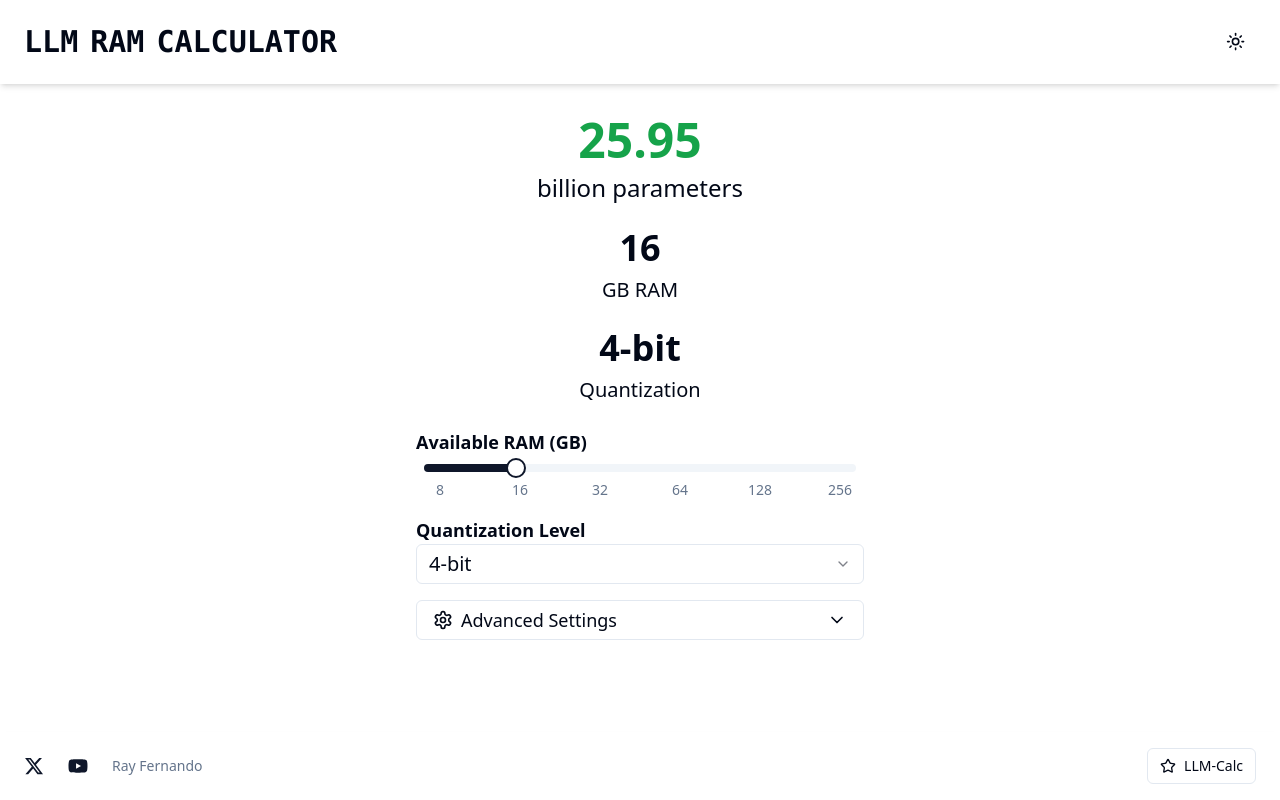
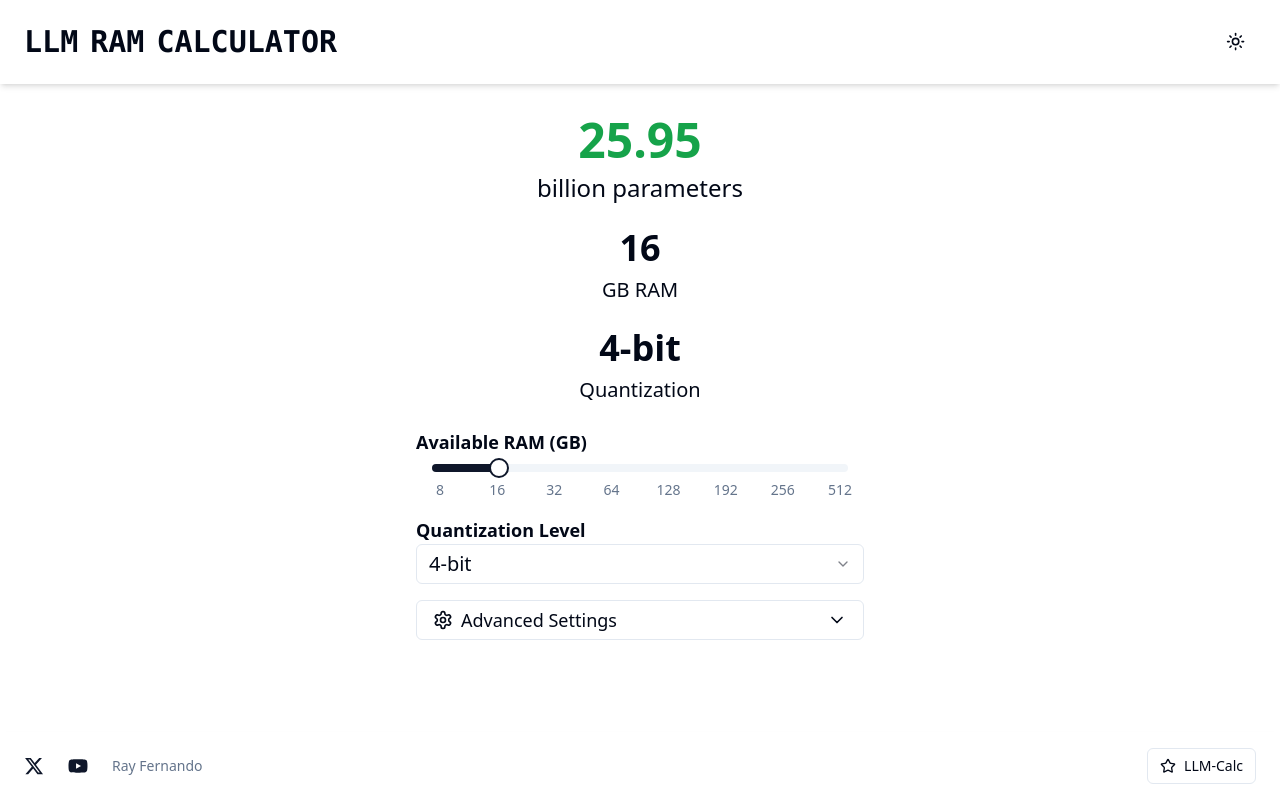
Before and after one commit to RayFernando1337/LLM-Calc, a React (Vite) app: page / in a window 1280 px wide. Built offline with nearby package versions, Linux system fonts and the light colour scheme.

Commit message:
Added 192 and 512 for M4 :)

```diff
--- a/src/App.tsx
+++ b/src/App.tsx
@@ -33,7 +33,7 @@ const quantizationOptions = {
 
 type QuantizationOption = keyof typeof quantizationOptions;
 
-const ramOptions = [8, 16, 32, 64, 128, 256];
+const ramOptions = [8, 16, 32, 64, 128, 192, 256, 512];
 
 function calculateMaxParameters(
   availableRamGb: number,
@@ -133,7 +133,7 @@ export default function LlmRamCalculator() {
                 <Label htmlFor="ram-slider" className="text-lg font-semibold">
                   Available RAM (GB)
                 </Label>
-                <div className="px-2">
+                <div className="px-4">
                   <Slider
                     id="ram-slider"
                     min={0}
```
